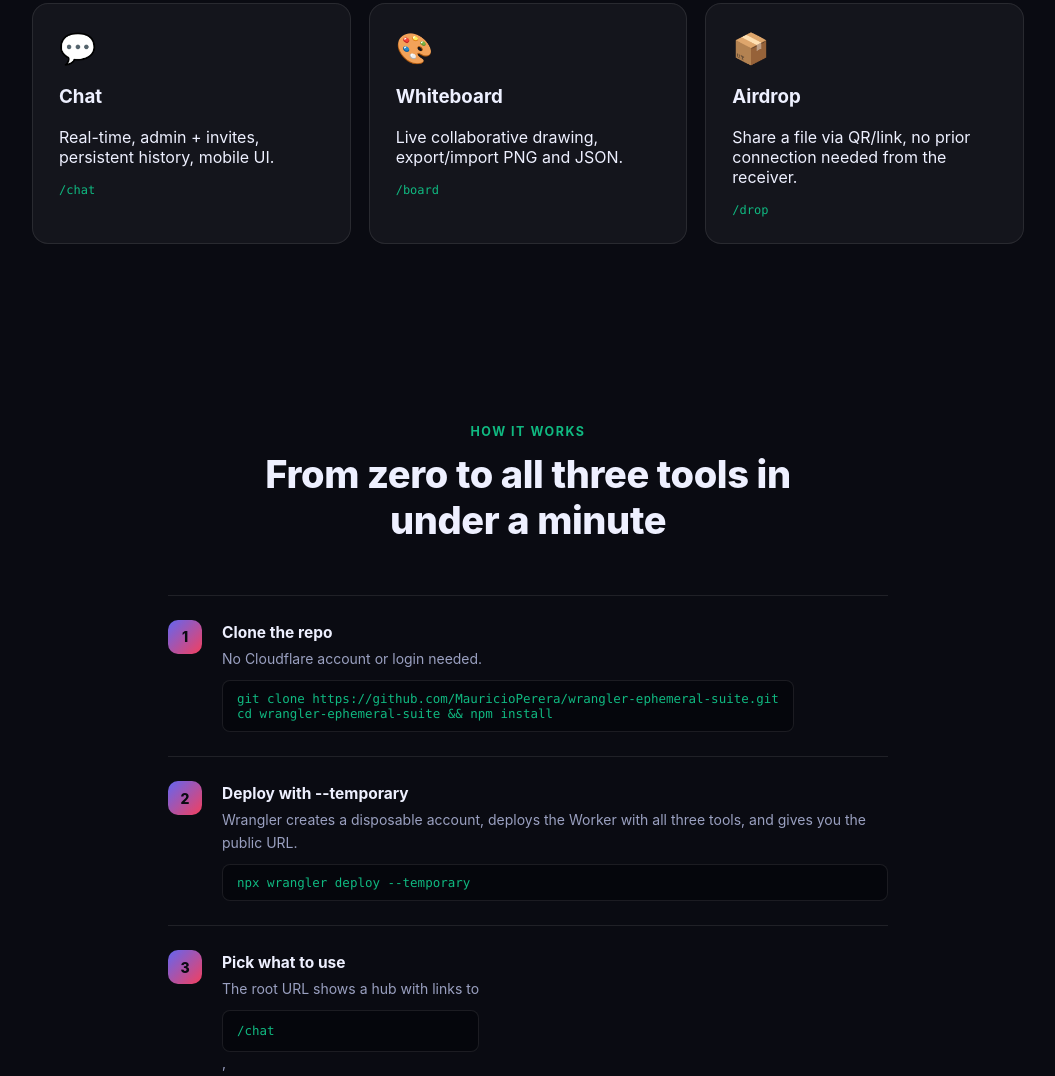
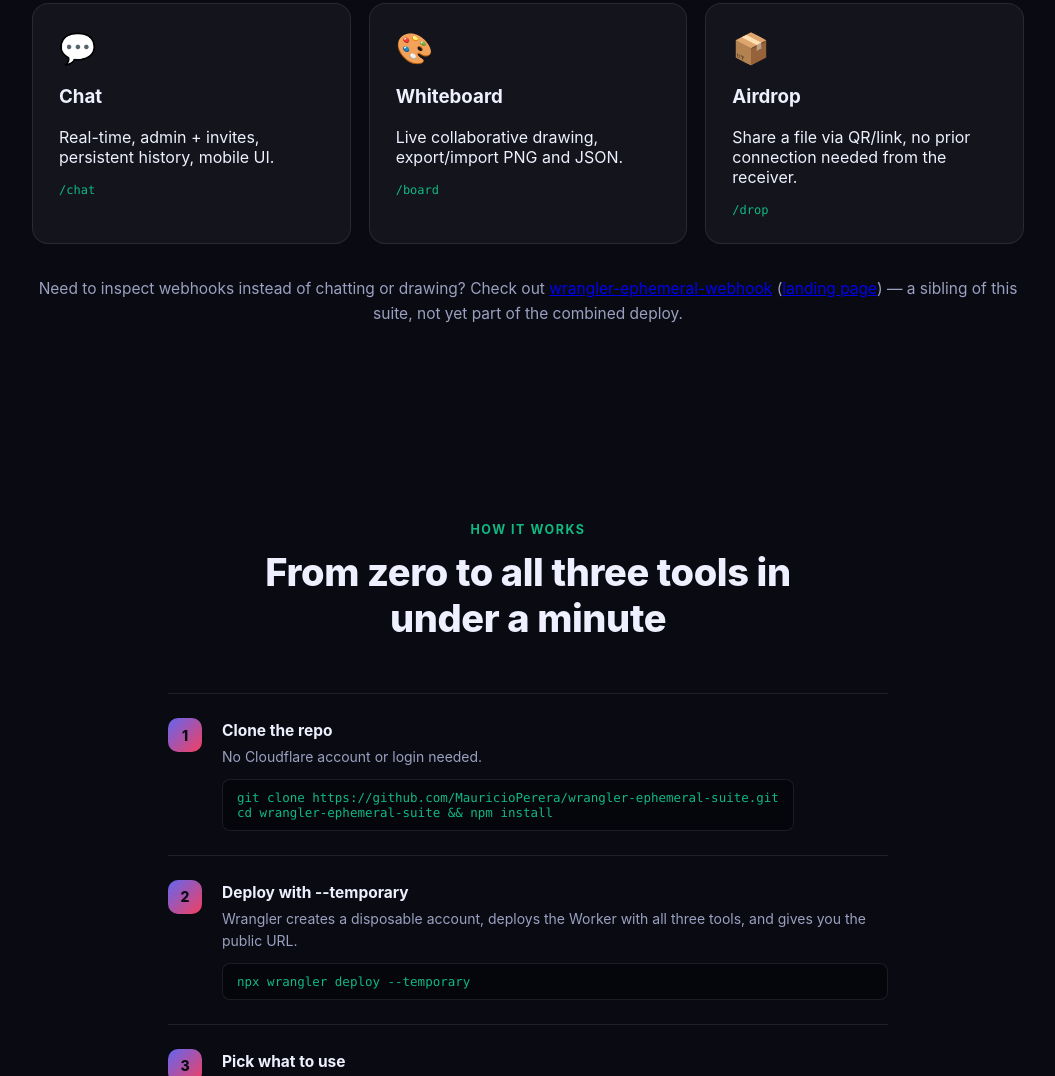
Before and after one commit to MauricioPerera/wrangler-ephemeral-suite, a website: page docs/index.html in a window 1280 px wide. Shown: the part 1655-2731 px from the top of the page, without its empty margins (112-1167 px from the left). Drawn offline with nearby package versions, Linux system fonts and the light colour scheme.

Commit message:
Mention wrangler-ephemeral-webhook on the landing page

```diff
--- a/docs/index.html
+++ b/docs/index.html
@@ -241,6 +241,11 @@
           <span class="path">/drop</span>
         </a>
       </div>
+      <p class="section-sub" style="text-align:center; margin-top:32px;" id="tools-related">
+        ¿Necesitás inspeccionar webhooks en vez de chatear o dibujar? Mirá
+        <a href="https://github.com/MauricioPerera/wrangler-ephemeral-webhook" target="_blank" rel="noopener">wrangler-ephemeral-webhook</a>
+        (<a href="https://mauricioperera.github.io/wrangler-ephemeral-webhook/" target="_blank" rel="noopener">landing page</a>) — hermano de esta suite, todavía no incluido en el deploy combinado.
+      </p>
     </div>
   </section>
 
@@ -446,6 +451,7 @@ var I18N = {
     'tool-1-h': 'Chat', 'tool-1-p': 'Tiempo real, admin + invitaciones, historial persistente, UI mobile.',
     'tool-2-h': 'Pizarra', 'tool-2-p': 'Dibujo colaborativo en vivo, exportar/importar PNG y JSON.',
     'tool-3-h': 'Airdrop', 'tool-3-p': 'Compartir un archivo por QR/link, sin conexión previa del receptor.',
+    'tools-related': '¿Necesitás inspeccionar webhooks en vez de chatear o dibujar? Mirá <a href="https://github.com/MauricioPerera/wrangler-ephemeral-webhook" target="_blank" rel="noopener">wrangler-ephemeral-webhook</a> (<a href="https://mauricioperera.github.io/wrangler-ephemeral-webhook/" target="_blank" rel="noopener">landing page</a>) — hermano de esta suite, todavía no incluido en el deploy combinado.',
     'how-tag': 'Cómo funciona',
     'how-title': 'De cero a las tres herramientas en menos de un minuto',
     'how-1-h': 'Cloná el repo', 'how-1-p': 'No hace falta tener cuenta de Cloudflare ni estar logueado.',
@@ -478,6 +484,7 @@ var I18N = {
     'tool-1-h': 'Chat', 'tool-1-p': 'Real-time, admin + invites, persistent history, mobile UI.',
     'tool-2-h': 'Whiteboard', 'tool-2-p': 'Live collaborative drawing, export/import PNG and JSON.',
     'tool-3-h': 'Airdrop', 'tool-3-p': 'Share a file via QR/link, no prior connection needed from the receiver.',
+    'tools-related': 'Need to inspect webhooks instead of chatting or drawing? Check out <a href="https://github.com/MauricioPerera/wrangler-ephemeral-webhook" target="_blank" rel="noopener">wrangler-ephemeral-webhook</a> (<a href="https://mauricioperera.github.io/wrangler-ephemeral-webhook/" target="_blank" rel="noopener">landing page</a>) — a sibling of this suite, not yet part of the combined deploy.',
     'how-tag': 'How it works',
     'how-title': 'From zero to all three tools in under a minute',
     'how-1-h': 'Clone the repo', 'how-1-p': 'No Cloudflare account or login needed.',
@@ -510,6 +517,7 @@ var I18N = {
     'tool-1-h': 'Chat', 'tool-1-p': 'Tempo real, admin + convites, histórico persistente, UI mobile.',
     'tool-2-h': 'Quadro', 'tool-2-p': 'Desenho colaborativo ao vivo, exportar/importar PNG e JSON.',
     'tool-3-h': 'Airdrop', 'tool-3-p': 'Compartilhar um arquivo via QR/link, sem conexão prévia de quem recebe.',
+    'tools-related': 'Precisa inspecionar webhooks em vez de conversar ou desenhar? Veja <a href="https://github.com/MauricioPerera/wrangler-ephemeral-webhook" target="_blank" rel="noopener">wrangler-ephemeral-webhook</a> (<a href="https://mauricioperera.github.io/wrangler-ephemeral-webhook/" target="_blank" rel="noopener">landing page</a>) — irmão desta suite, ainda não incluído no deploy combinado.',
     'how-tag': 'Como funciona',
     'how-title': 'Do zero às três ferramentas em menos de um minuto',
     'how-1-h': 'Clone o repositório', 'how-1-p': 'Não precisa de conta da Cloudflare nem estar logado.',
```
